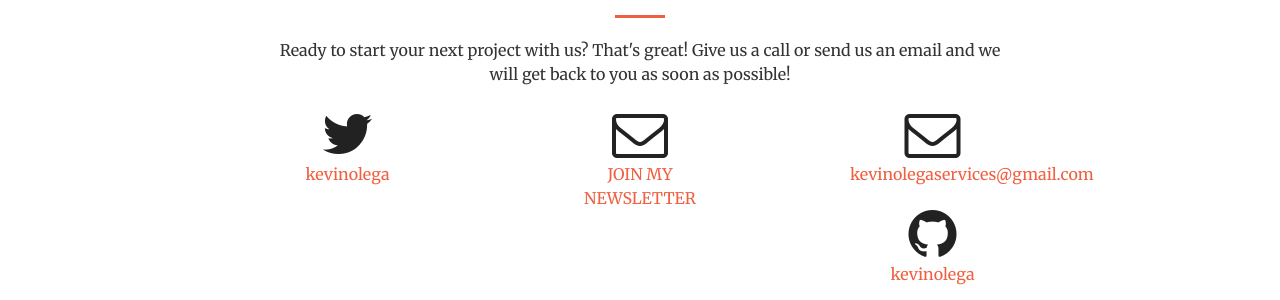
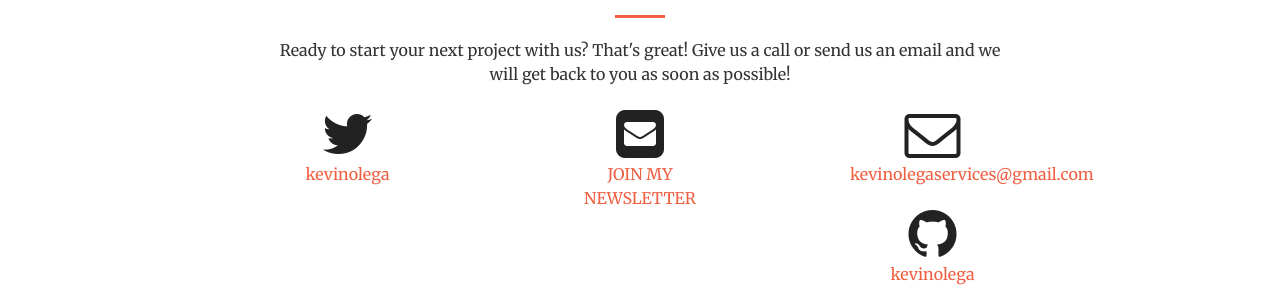
Before and after one commit to kevinolega/kevinolegaservices, a Jekyll site: the page built from index.html, in a window 1280 px wide and 900 px high, scrolled down 2107 px. Shown: the part 494-794 px from the top of the window. Built offline with Jekyll 4.4.1, drawn with Linux system fonts in a browser that asks for light colours.

Commit message:
Update contact.html

```diff
--- a/_includes/contact.html
+++ b/_includes/contact.html
@@ -14,7 +14,7 @@
         </div>
         <div class="col-lg-2 col-lg-offset-1 text-center">
             <a href="https://sendfox.com/{{ site.sendfox_username }}">
-            <i class="fa fa-envelope-o fa-3x wow bounceIn" data-wow-delay=".1s"></i>
+            <i class="fa fa-envelope-square fa-3x wow bounceIn" data-wow-delay=".1s"></i>
                 <p>JOIN MY NEWSLETTER</p>
             </a>
         </div>
```
